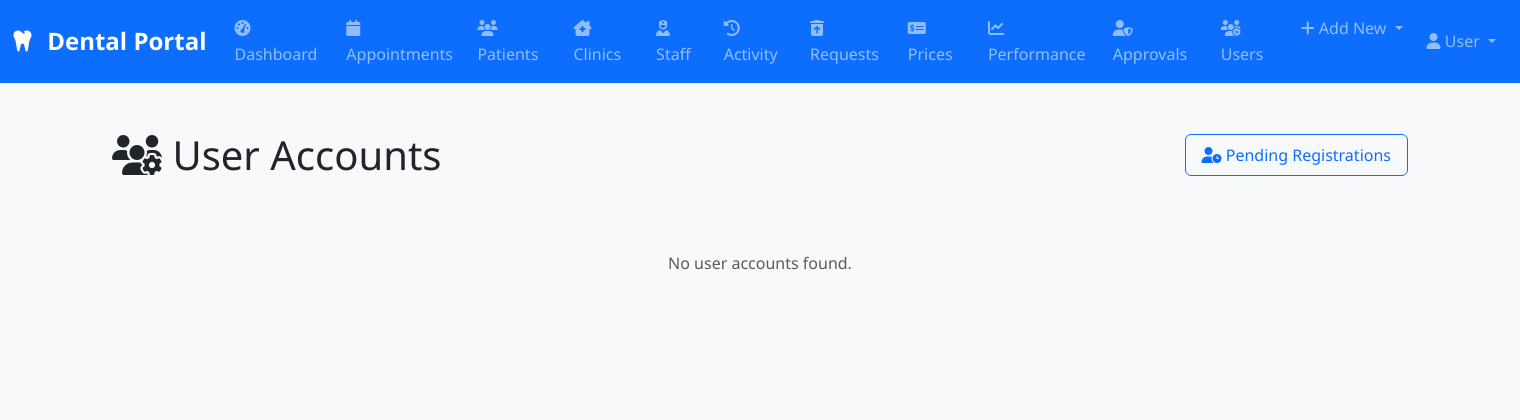
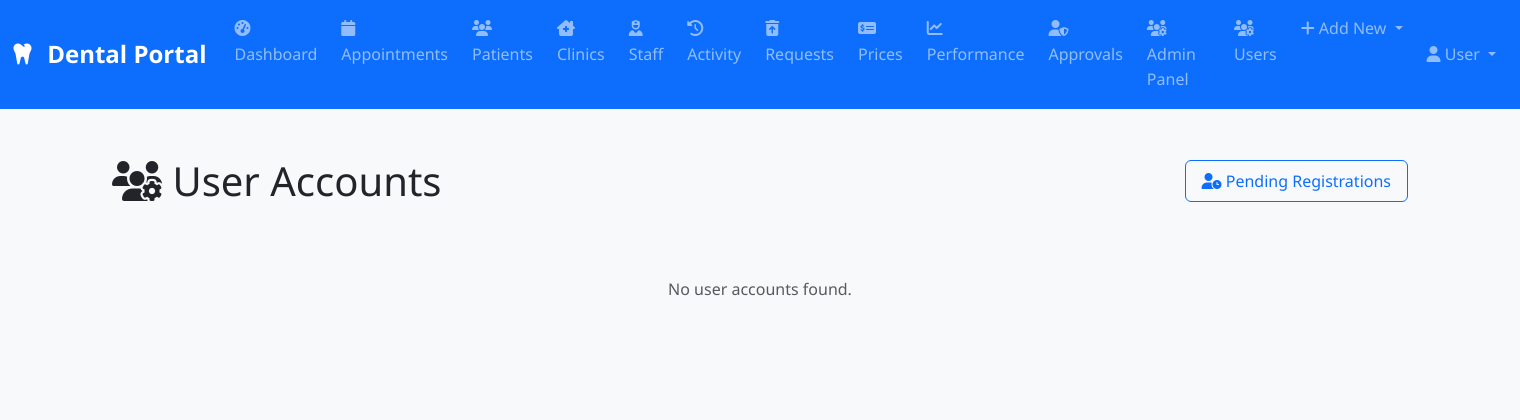
Before and after one commit to jaspherramos98/MyDentalPortal, a Flask app: page /admin/users in a window 1520 px wide. Shown: the top 420 px of the page. Run offline with Flask 3, Linux system fonts and the light colour scheme; the visitor is signed in with stand-in values (Sample User, id 1); data that the repository does not hold is empty; some libraries are stand-ins or nearby versions.

Commit message:
Multi-staff: admin panel (dentists -> staff, role/lifecycle mgmt)
The last Step 2 build slice. App-admin superset view + management.

- admin.panel (/admin/panel, "Admin Panel" nav, @admin_required): every
  dentist/admin with the staff linked to them (memberships.list_for_dentist).
- Actions (all @admin_required, audited): set_role (dentist/staff/admin),
  set_active (activate/deactivate lifecycle), revoke_membership (unlink staff via
  memberships.revoke_by_id). Self-lockout guards: an admin can't deactivate their
  own account or strip their own admin role.
- memberships repo: get(id) + revoke_by_id(id).
- templates/admin/panel.html + nav link. Complements existing approvals + users.

Tests: +1 (memberships get/revoke_by_id + malformed-id safety). Full suite 112
passed; templates parse.

Co-Authored-By: Claude Opus 4.8 <noreply@anthropic.com>

```diff
--- a/blueprints/routes/admin.py
+++ b/blueprints/routes/admin.py
@@ -10,10 +10,21 @@ from bson.objectid import ObjectId
 from bson.errors import InvalidId
 from datetime import datetime
 
-from blueprints.utils import admin_required
+from blueprints.utils import admin_required, ROLE_DENTIST, ROLE_STAFF, ROLE_ADMIN
 from blueprints.repositories import users as user_repo
+from blueprints.repositories import memberships as membership_repo
+from blueprints.repositories import audit_log as audit_repo
 
 admin_bp = Blueprint('admin', __name__)
+
+
+def _audit_admin(action, entity_type, entity_id):
+    """Best-effort audit of an admin action (never breaks the request)."""
+    try:
+        audit_repo.record(action, entity_type, entity_id,
+                          actor_user_id=session.get('user_id'), actor_role='admin')
+    except Exception as e:  # noqa: BLE001
+        print(f"[ERROR] admin audit failed: {e}")
 
 
 @admin_bp.route('/admin/registrations')
@@ -85,3 +96,79 @@ def reset_password(user_id):
     else:
         flash('User not found.', 'error')
     return redirect(url_for('admin.users'))
+
+
+# ── ADMIN PANEL: dentists -> their linked staff + role/lifecycle mgmt ─────────
+@admin_bp.route('/admin/panel')
+@admin_required
+def panel():
+    """Every dentist (and admin) with the staff linked to them, plus role +
+    lifecycle controls. The app-admin's superset view."""
+    all_users = user_repo.list_all_no_password()
+    by_id = {str(u['_id']): u for u in all_users}
+    rows = []
+    for d in all_users:
+        if d.get('role') not in (ROLE_DENTIST, ROLE_ADMIN):
+            continue
+        staff = []
+        for m in membership_repo.list_for_dentist(str(d['_id'])):
+            su = by_id.get(m['user_id'])
+            if su:
+                staff.append({'user': su, 'membership_id': str(m['_id'])})
+        rows.append({'dentist': d, 'staff': staff})
+    return render_template('admin/panel.html', rows=rows)
+
+
+@admin_bp.route('/admin/users/<user_id>/active', methods=['POST'])
+@admin_required
+def set_active(user_id):
+    """Activate / deactivate an account (lifecycle)."""
+    if user_id == session['user_id']:
+        flash("You can't change your own account's active state.", 'error')
+        return redirect(url_for('admin.panel'))
+    active = request.form.get('active') == '1'
+    result = user_repo.update_set(user_id, {
+        'is_active': active, 'updated_at': datetime.utcnow(),
+    })
+    if result.matched_count:
+        _audit_admin('activate' if active else 'deactivate', 'user', user_id)
+        flash('Account ' + ('activated.' if active else 'deactivated.'), 'success')
+    else:
+        flash('User not found.', 'error')
+    return redirect(url_for('admin.panel'))
+
+
+@admin_bp.route('/admin/users/<user_id>/role', methods=['POST'])
+@admin_required
+def set_role(user_id):
+    """Change a user's role (promote to dentist, grant/revoke admin, etc.)."""
+    new_role = request.form.get('role')
+    if new_role not in (ROLE_DENTIST, ROLE_STAFF, ROLE_ADMIN):
+        flash('Invalid role.', 'error')
+        return redirect(url_for('admin.panel'))
+    # Don't let an admin strip their own admin rights (avoids self-lockout).
+    if user_id == session['user_id'] and new_role != ROLE_ADMIN:
+        flash("You can't change your own admin role.", 'error')
+        return redirect(url_for('admin.panel'))
+    result = user_repo.update_set(user_id, {
+        'role': new_role, 'updated_at': datetime.utcnow(),
+    })
+    if result.matched_count:
+        _audit_admin('set_role', 'user', user_id)
+        flash(f'Role updated to {new_role}.', 'success')
+    else:
+        flash('User not found.', 'error')
+    return redirect(url_for('admin.panel'))
+
+
+@admin_bp.route('/admin/memberships/<membership_id>/revoke', methods=['POST'])
+@admin_required
+def revoke_membership(membership_id):
+    """Unlink a staff member from a dentist."""
+    result = membership_repo.revoke_by_id(membership_id)
+    if result and result.modified_count:
+        _audit_admin('revoke_membership', 'membership', membership_id)
+        flash('Staff unlinked from the dentist.', 'success')
+    else:
+        flash('Membership not found or already revoked.', 'error')
+    return redirect(url_for('admin.panel'))
--- a/templates/base.html
+++ b/templates/base.html
@@ -111,6 +111,11 @@
                     <li class="nav-item">
                         <a class="nav-link" href="{{ url_for('admin.registrations') }}">
                             <i class="fas fa-user-shield"></i> Approvals
+                        </a>
+                    </li>
+                    <li class="nav-item">
+                        <a class="nav-link" href="{{ url_for('admin.panel') }}">
+                            <i class="fas fa-users-gear"></i> Admin Panel
                         </a>
                     </li>
                     <li class="nav-item">
```
Also changed, not shown: blueprints/repositories/memberships.py (+23 -0 lines), templates/admin/panel.html (added, +79 -0 lines), tests/test_repositories.py (+12 -0 lines).
